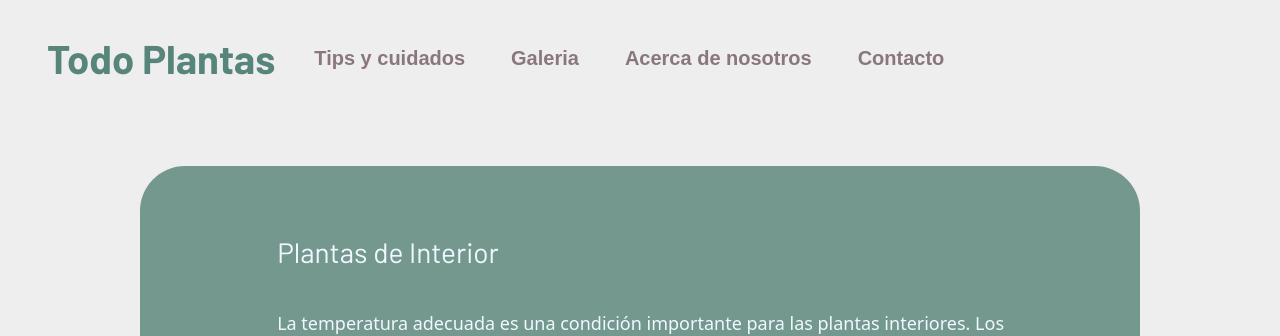
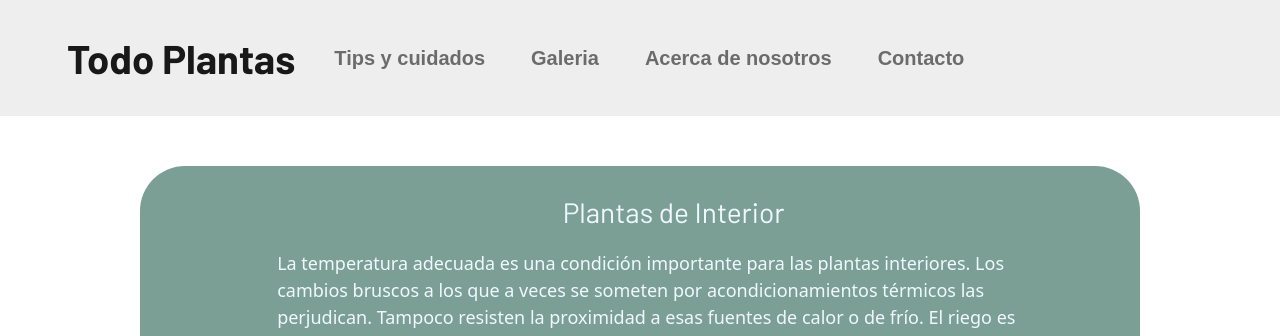
Before and after one commit to YamilaTriay/todoplantas, a website: page pages/cuidados.html in a window 1280 px wide. Shown: the top 336 px of the page. Drawn offline with nearby package versions, Linux system fonts and the light colour scheme.

Commit message:
cuidados solucionado

```diff
--- a/pages/cuidados.html
+++ b/pages/cuidados.html
@@ -14,7 +14,8 @@
     <script src="https://cdn.jsdelivr.net/npm/bootstrap@5.0.2/dist/js/bootstrap.bundle.min.js"
         integrity="sha384-MrcW6ZMFYlzcLA8Nl+NtUVF0sA7MsXsP1UyJoMp4YLEuNSfAP+JcXn/tWtIaxVXM"
         crossorigin="anonymous"></script>
-    <link rel="stylesheet" href="../css/style.css">
+    <!--<link rel="stylesheet" href="../css/style.css">-->
+    <link rel="stylesheet" href="../css/estilos.css">
     <title>Todo Plantas</title>
 </head>
 <body>
--- a/scss/components/_cuidados.scss
+++ b/scss/components/_cuidados.scss
@@ -16,30 +16,31 @@
         flex-direction: row;
         align-items: center;
         padding-left: 10px;
-        a{
-        }
         .imagenCuidados{
             width: 400px;
             height: 400px;
             border-radius: 15px;
         }
     }
-}
-
-div{
-    h3{
-        display: flex;
-        align-items: center;
-        text-align: left;
-        padding: 20px;
-        margin: 20px;
-        margin-bottom: -20px;
-        font-family:'Barlow', sans-serif;
+    div{
+        h3{
+            text-align: center;
+            margin-bottom: -20px;
+            font-family:'Barlow', sans-serif;
+        }
         .parrafoCuidados{
             font-size: large;
         }
+        .parrafoCuidados, .cuidadosSection h3{
+            display: flex;
+            align-items: center;
+            text-align: left;
+            padding: 20px;
+            margin: 20px;
+        }
     }
 }
+
 
 /*------SECCIONES DENTRO DE TIPS Y CUIDADOS------*/
 
--- a/scss/components/_header.scss
+++ b/scss/components/_header.scss
@@ -21,7 +21,7 @@ header{
                 font-size: 40px;
                 font-family:'Barlow', sans-serif;
                 font-weight: 700;
-                color: rgb(53,86,77);
+                color: rgb(51, 105, 91);
             }
             button{
                 margin-right:5px;
```
Also changed, not shown: css/style.css (+0 -8 lines), css/estilos.css.
